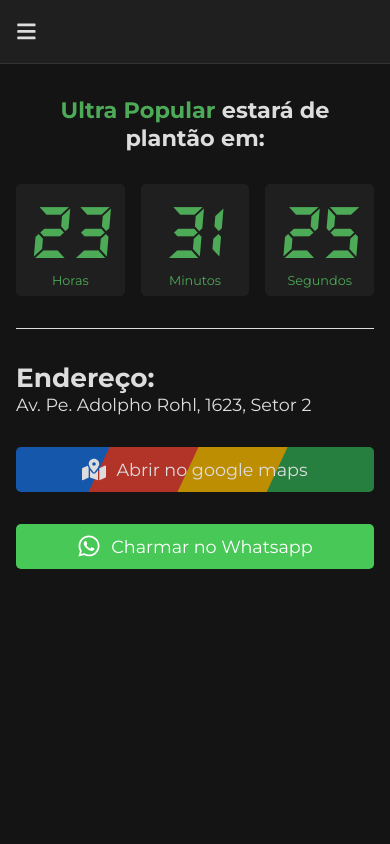
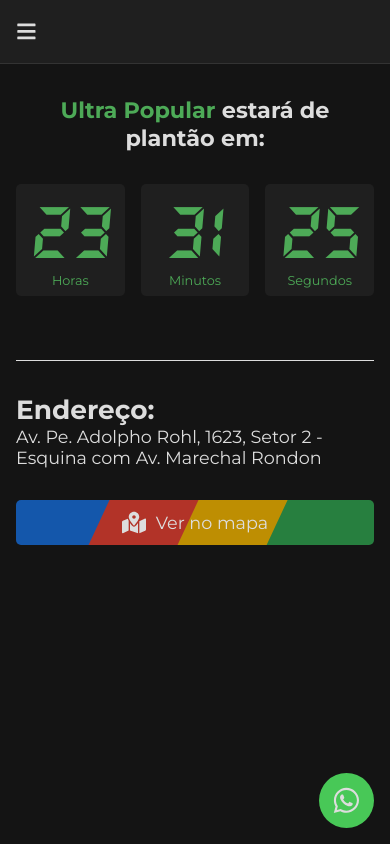
Before and after one commit to JoiaribeAlves/duty, a React (Vite) app: page / in a window 390 px wide. Built offline with nearby package versions, Linux system fonts and the light colour scheme.

Commit message:
Estiliza os botões do mapa e whatsapp

```diff
--- a/src/components/main/Styles.module.scss
+++ b/src/components/main/Styles.module.scss
@@ -16,7 +16,7 @@
 	display: flex;
 	flex-direction: column;
 	gap: 2rem;
-	margin: 2rem 0;
+	margin: 2rem 0 4rem;
 
 	ul {
 		list-style: none;
@@ -48,7 +48,6 @@
 .address {
 	border-top: 1px solid #dddddd;
 	padding-top: 2rem;
-	margin-bottom: 2rem;
 
 	.maps {
 		position: relative;
@@ -109,25 +108,23 @@
 	}
 }
 
-.whatsapp {
+.chat {
+	position: fixed;
+	right: 2rem;
+	bottom: 2rem;
 	display: flex;
 	justify-content: center;
 	align-items: center;
-	height: 3.125rem;
+	width: 4.0625rem;
+	height: 4.0625rem;
+	border-radius: 50%;
 	background-color: #48c857;
-	color: #ffffff;
-	border-radius: 0.312rem;
-	font-size: 1.2rem;
-	text-decoration: none;
+	color: #dddddd;
+	font-size: 2.2rem;
 	transition-duration: 0.2s;
 
 	&:hover {
-		filter: brightness(0.9);
-	}
-
-	svg {
-		font-size: 2rem;
-		margin-right: 0.625rem;
+		transform: scale(1.1);
 	}
 }
 
@@ -170,12 +167,11 @@
 		}
 	}
 
-	.whatsapp {
-		height: 2.812rem;
-		font-size: 1.1rem;
-
-		svg {
-			font-size: 1.5rem;
-		}
+	.chat {
+		right: 1rem;
+		bottom: 1rem;
+		width: 3.4375rem;
+		height: 3.4375rem;
+		font-size: 1.8rem;
 	}
 }
--- a/src/components/main/index.tsx
+++ b/src/components/main/index.tsx
@@ -16,7 +16,7 @@ const data = {
 		number: 1623,
 		district: "Setor 2",
 		complement: "Esquina com Av. Marechal Rondon",
-		maps: "https://goo.gl/maps/CsXBMfisD4NDSjt79",
+		maps: "https://goo.gl/maps/Soz3buK4ByKgtmyj9",
 	},
 };
 
@@ -59,17 +59,25 @@ export function Main() {
 
 				<div className={styles.timer}>
 					<ul>
-						<li>
+						<li title={`${hour < 10 ? `0${hour} Hora` : `${hour} Horas`}`}>
 							<p>{hour < 10 ? `0${hour}` : hour}</p>
 							<small>{hour >= 2 ? "Horas" : "Hora"}</small>
 						</li>
 
-						<li>
+						<li
+							title={`${
+								minute < 10 ? `0${minute} Minuto` : `${minute} Minutos`
+							}`}
+						>
 							<p>{minute < 10 ? `0${minute}` : minute}</p>
 							<small>{minute >= 2 ? "Minutos" : "Minuto"}</small>
 						</li>
 
-						<li>
+						<li
+							title={`${
+								second < 10 ? `0${second} Segundo` : `${second} Segundos`
+							}`}
+						>
 							<p>{second < 10 ? `0${second}` : second}</p>
 							<small>{second >= 2 ? "Segundos" : "Segundo"}</small>
 						</li>
@@ -79,7 +87,7 @@ export function Main() {
 				<div className={styles.address}>
 					<h2>Endereço:</h2>
 					<p>
-						{`${data.address.street}, ${data.address.number}, ${data.address.district}`}
+						{`${data.address.street}, ${data.address.number}, ${data.address.district} - ${data.address.complement}`}
 					</p>
 
 					<div className={styles.maps}>
@@ -88,8 +96,8 @@ export function Main() {
 						<span></span>
 						<span></span>
 						<span></span>
-						<a href={data.address.maps} target="_blank">
-							<FaMapMarkedAlt /> Abrir no google maps
+						<a href={data.address.maps} target="_blank" title="Ver no mapa">
+							<FaMapMarkedAlt /> Ver no mapa
 						</a>
 					</div>
 				</div>
@@ -97,9 +105,10 @@ export function Main() {
 				<a
 					href={`https://api.whatsapp.com/send?phone=${data.telephone}&text=Olá, boa noite`}
 					target="_blank"
-					className={styles.whatsapp}
+					className={styles.chat}
+					title="Charmar no Whatsapp"
 				>
-					<FaWhatsapp /> Charmar no Whatsapp
+					<FaWhatsapp />
 				</a>
 			</>
 		</Layout>
```
